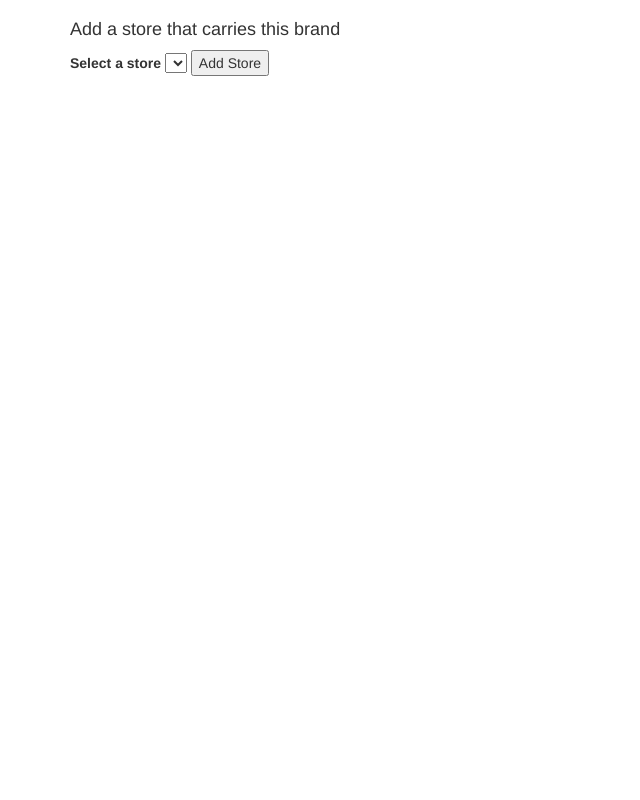
After one commit to Yarbles/shoes, a PHP site: template views/brand.twig in a window 1280 px wide. The commit adds this page. Shown: the whole page, without its empty margins (0-640 px from the left). Run offline with PHP 8.4, Linux system fonts and the light colour scheme; the template is opened without the code that fills it, so the values that code supplies are empty; some libraries are stand-ins or nearby versions.

Commit message:
finish app.php, add brand.twig files

```diff
--- /dev/null
+++ b/views/brand.twig
@@ -0,0 +1,34 @@
+<html>
+    <head>
+    <title>Fly Kicks Database</title>
+    <link rel='stylesheet' href='https://maxcdn.bootstrapcdn.com/bootstrap/3.3.1/css/bootstrap.min.css'>
+    </head>
+        <body>
+            <div class='container'>
+                <h1>{{ brand.getBrandName }}</h1>
+
+                {% if stores is not empty %}
+                <p>Here are all the stores that carry this brand of shoe</p>
+                <ul>
+                    {% for store in stores %}
+                    <li>{{ store.getStoreName }}</li>
+                    {% endfor %}
+                </ul>
+                {% endif %}
+
+                <h4>Add a store that carries this brand</h4>
+
+                <form action='/add_stores' method='post'>
+                    <input id='brand_id' name='brand_id' type='hidden' value='{{ brand.getId }}'>
+
+                    <label for='store_id'>Select a store</label>
+                    <select id='store_id' name='store_id' type='text'>
+                        {% for store in all_stores %}
+                        <option value='{{ store.getId }}'>{{ store.getStoreName }}</option>
+                        {% endfor %}
+                    </select>
+                    <button type='submit'>Add Store</button>
+                </form>
+            </div>
+        </body>
+</html>
--- a/views/index.twig
+++ b/views/index.twig
@@ -9,7 +9,7 @@
         </div>
         <div class='container'>
             <h3><a href="/stores">Add or view a Store</a></h3>
-            //...
+            <h3><a href="/brands">Add or view some fresh brands</a></h3>
         </div>
     </body>
 </html>
--- a/views/stores.twig
+++ b/views/stores.twig
@@ -19,8 +19,8 @@
                 <label for='store_name'>Title:</label>
                 <input id='store_name' name='store_name' type='text'>
 
-              <!-- <label for='brand'>Brand:</label>
-              <input id='brand_name' name='brand_name' type='text'> -->
+              <label for='brand'>Brand:</label>
+              <input id='brand_name' name='brand_name' type='text'>
 
 
               <button type='submit'>Add store to the database:</button>
```
Also changed, not shown: app/app.php (+43 -20 lines), src/Store.php (+5 -8 lines), tests/BrandTest.php (+2 -2 lines), tests/StoreTest.php (+2 -2 lines), views/brands.twig (added, +27 -0 lines).
